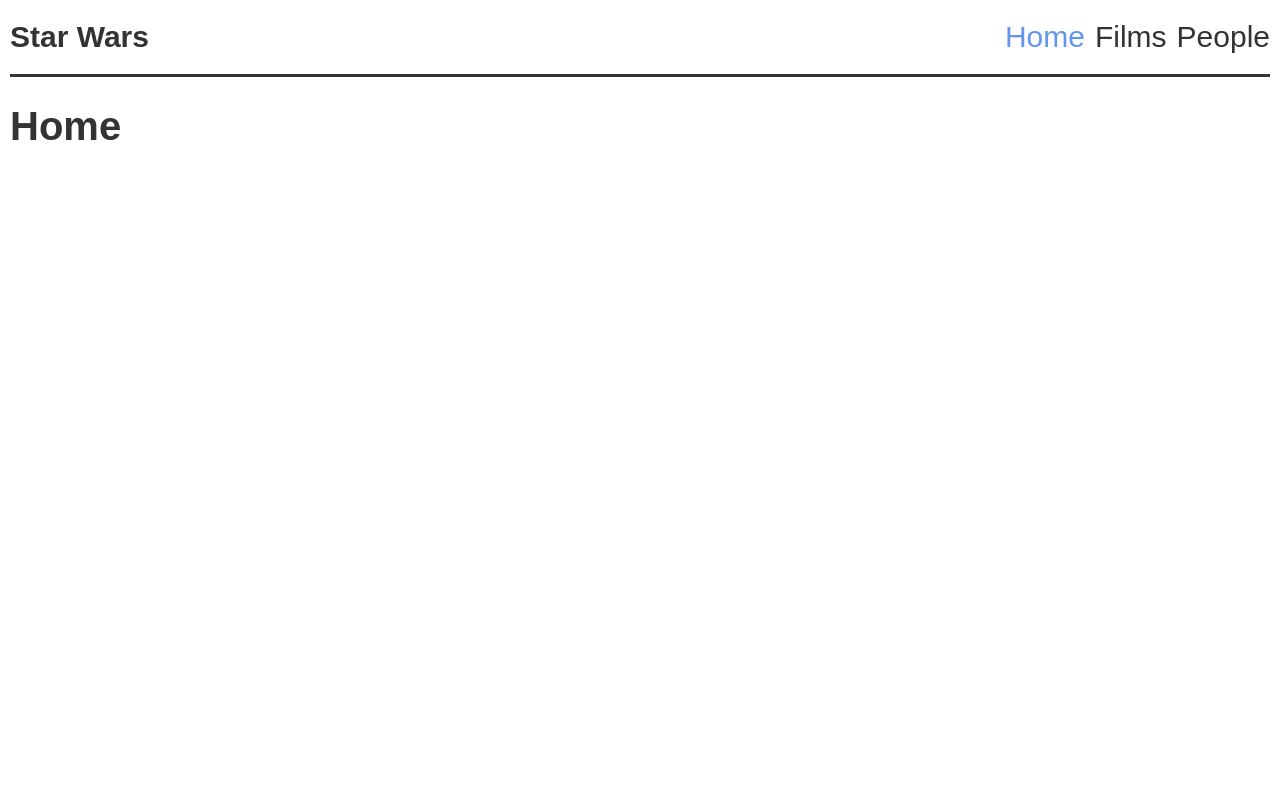
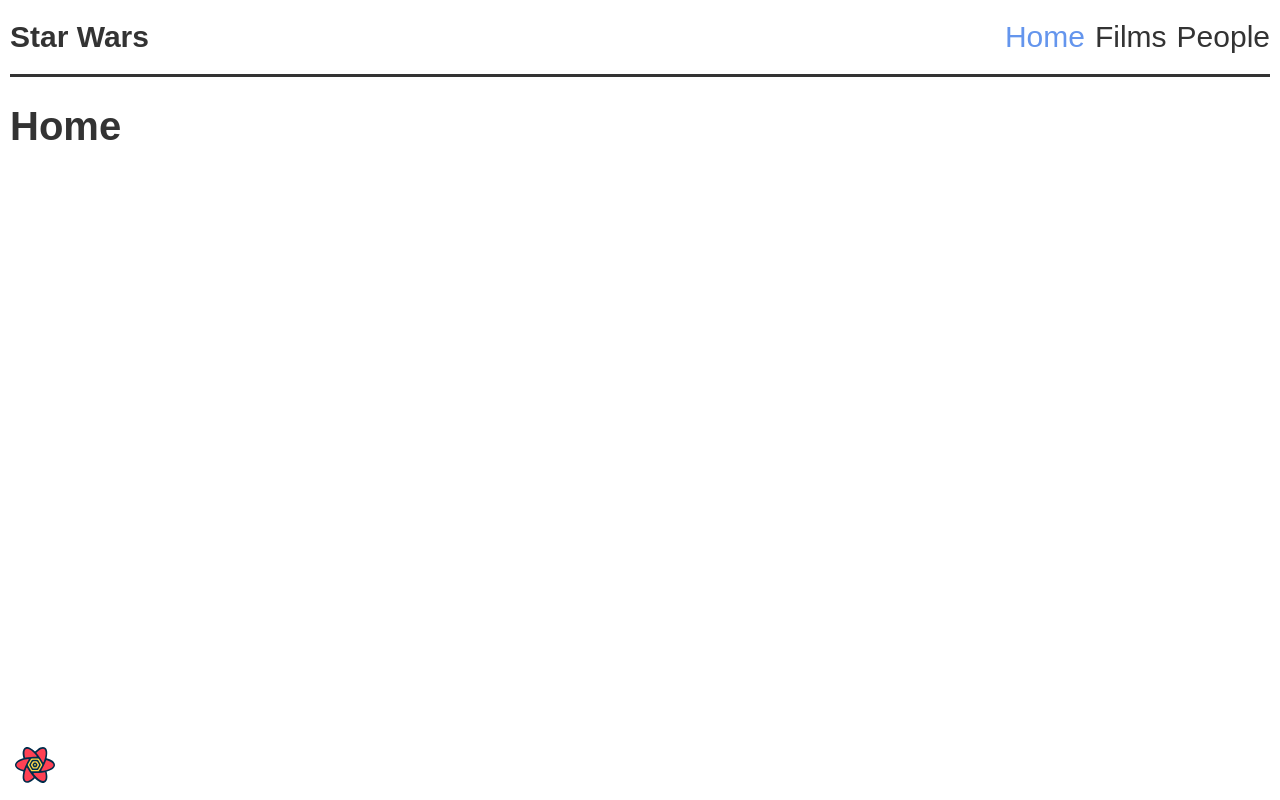
Before and after one commit to sitek94/react-query-v3-demo, a React (Vite) app: page / in a window 1280 px wide. Built offline with nearby package versions, Linux system fonts and the light colour scheme.

Commit message:
enable react-query devtools in production

```diff
--- a/src/app.tsx
+++ b/src/app.tsx
@@ -1,7 +1,14 @@
+import * as React from 'react'
 import {BrowserRouter as Router} from 'react-router-dom'
 import {QueryClient, QueryClientProvider} from 'react-query'
 import {ReactQueryDevtools} from 'react-query/devtools'
 import {Layout} from './layout'
+
+const ReactQueryDevtoolsProduction = React.lazy(() =>
+  import('react-query/devtools/development').then(d => ({
+    default: d.ReactQueryDevtools,
+  })),
+)
 
 const queryClient = new QueryClient({
   defaultOptions: {
@@ -12,11 +19,22 @@ const queryClient = new QueryClient({
 })
 
 export function App() {
+  const [showDevtools, setShowDevtools] = React.useState(true)
+
+  React.useEffect(() => {
+    window['toggleDevtools'] = () => setShowDevtools(old => !old)
+  }, [])
+
   return (
     <QueryClientProvider client={queryClient}>
       <Router>
         <Layout />
         <ReactQueryDevtools initialIsOpen />
+        {showDevtools && (
+          <React.Suspense fallback={null}>
+            <ReactQueryDevtoolsProduction />
+          </React.Suspense>
+        )}
       </Router>
     </QueryClientProvider>
   )
```
Also changed, not shown: 1 other file (tests, documents, lock files or other folders).
